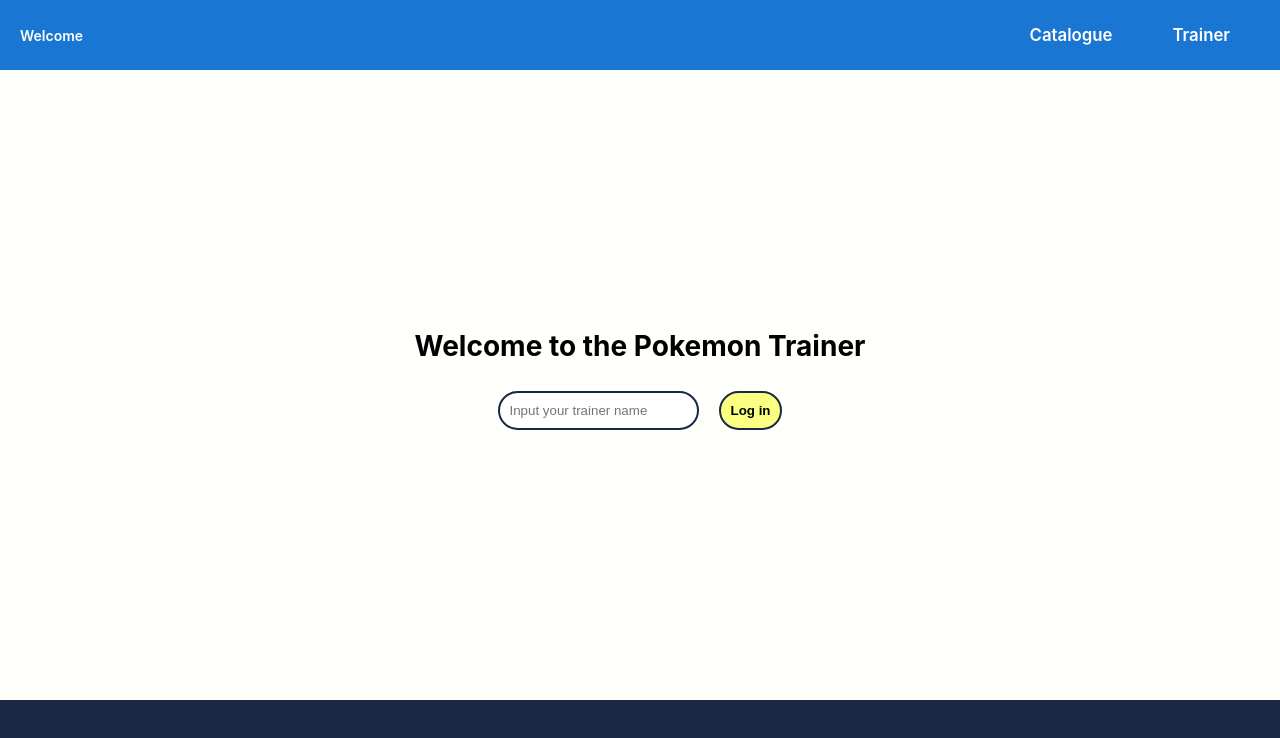
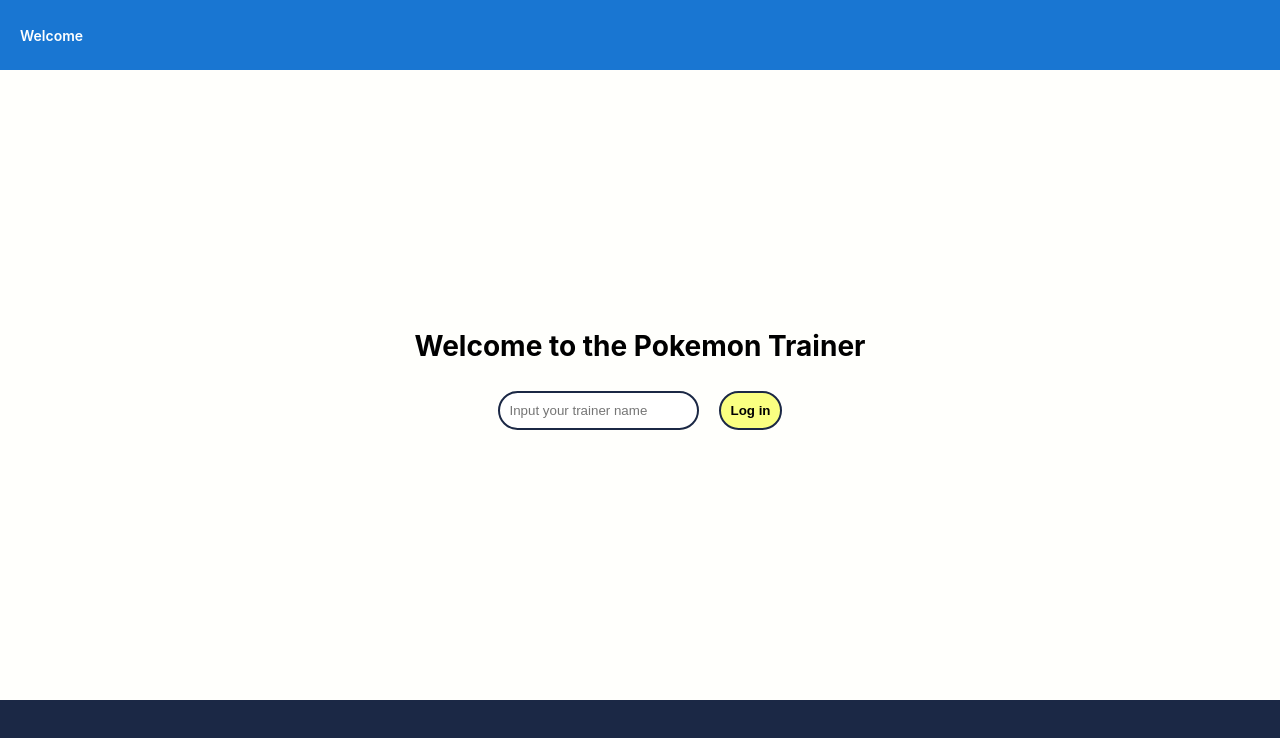
Before and after one commit to Tooppa/pokemon-trainer, an Angular app: page / in a window 1280 px wide. Shown: the top 738 px of the page. Built offline with nearby package versions, Linux system fonts and the light colour scheme; no server answers.

Commit message:
FEAT: notification when adding to your collection and conditional rendering to the header links

```diff
--- a/src/app/app.component.html
+++ b/src/app/app.component.html
@@ -1,6 +1,6 @@
 <div class="toolbar" role="banner">
   <span>Welcome</span>
-  <div class="links">
+  <div class="links" *ngIf="(currentTrainer$ | async)?.username">
     <a [routerLink]="['/catalogue']">Catalogue</a>
     <a [routerLink]="['/trainer']">Trainer</a>
   </div>
--- a/src/app/app.component.ts
+++ b/src/app/app.component.ts
@@ -1,4 +1,5 @@
 import { Component, OnInit } from '@angular/core';
+import { Observable } from 'rxjs';
 import { Trainer } from './models/trainer.model';
 import { TrainerFacade } from './services/trainer/trainer.facade';
 
@@ -8,9 +9,11 @@
   styleUrls: ['./app.component.scss'],
 })
 export class AppComponent implements OnInit {
-  title = 'pokemon-trainer';
+  constructor(private readonly trainerFacade: TrainerFacade) { }
 
-  constructor(private readonly trainerFacade: TrainerFacade) { }
+  get currentTrainer$(): Observable<Trainer> {
+    return this.trainerFacade.currentTrainer;
+  }
 
   ngOnInit(): void {
     this.trainerFacade.loadStoredTrainer();
--- a/src/app/pokemon-view/pokemon-view.component.ts
+++ b/src/app/pokemon-view/pokemon-view.component.ts
@@ -1,4 +1,5 @@
 import { Component, EventEmitter, Input, Output } from '@angular/core';
+import { Router } from '@angular/router';
 import { Pokemon } from '../models/pokemon.model';
 
 @Component({
@@ -11,7 +12,11 @@
 
   @Output() onPokemonClick: EventEmitter<Pokemon> = new EventEmitter();
 
+  constructor(private router: Router ) {}
+
   pokemonCLick(): void {
     this.onPokemonClick.emit(this.pokemon);
+    if(this.router.url === '/catalogue')
+      alert("You have added " + this.pokemon?.name + ' to your collection')
   }
 }
```
